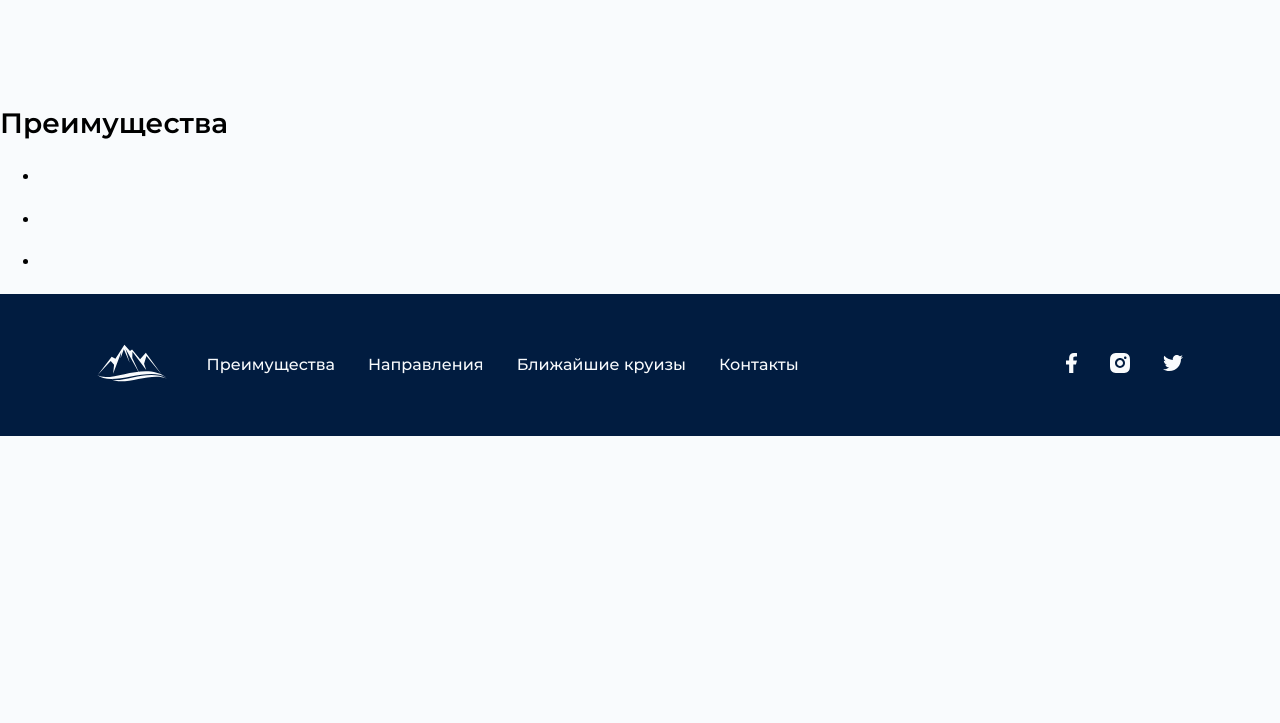
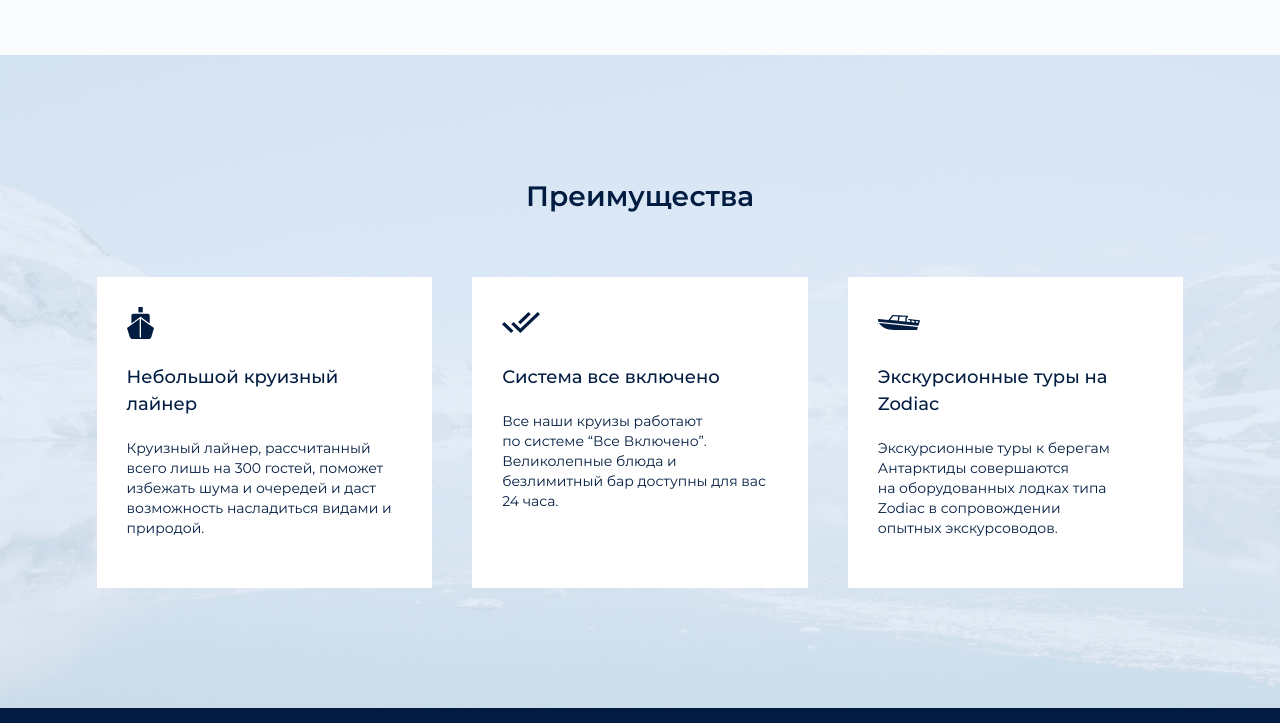
Before and after one commit to Tokovchuk/Antarctica, a website: page source/index.html in a window 1280 px wide. Shown: the part 1037-1760 px from the top of the page. Before the commit the page ends 1473 px from the top, so only its background shows below. Drawn offline with nearby package versions, Linux system fonts and the light colour scheme; files that its build step writes are made by us from their sources; files whose address does not match are found by name.

Commit message:
добавяет блок примуществ на сайт

```diff
--- a/source/index.html
+++ b/source/index.html
@@ -59,21 +59,29 @@
         </div>
       </section>
       <section class="features">
+        <div class="container">
           <h2 class="features__title title">Преимущества</h2>
           <ul class="features__list">
-          <li class="features__item card">
-            <h3 class="card__title"></h3>
-            <p class="card__text"></p>
+            <li class="features__item card card--ship">
+              <h3 class="card__title">Небольшой круизный лайнер</h3>
+              <p class="card__text">Круизный лайнер, рассчитанный всего лишь на 300 гостей, поможет избежать шума и очередей и
+                даст возможность насладиться видами и природой.
+              </p>
             </li>
-          <li class="features__item card">
-            <h3 class="card__title"></h3>
-            <p class="card__text"></p>
+            <li class="features__item card card--doubletick">
+              <h3 class="card__title">Система все включено</h3>
+              <p class="card__text">Все наши круизы работают<br>по системе “Все Включено”. Великолепные блюда и безлимитный бар
+                доступны для вас 24 часа.
+              </p>
             </li>
-          <li class="features__item card">
-            <h3 class="card__title"></h3>
-            <p class="card__text"></p>
+            <li class="features__item card card--boat">
+              <h3 class="card__title">Экскурсионные туры на Zodiac</h3>
+              <p class="card__text">Экскурсионные туры к берегам Антарктиды совершаются<br>
+                на оборудованных лодках типа<br>Zodiac в сопровождении<br>опытных экскурсоводов.
+              </p>
             </li>
           </ul>
+        </div>
       </section>
     </main>
 
--- /dev/null
+++ b/source/sass/blocks/card.scss
@@ -0,0 +1,91 @@
+.card {
+  padding-top: 87px;
+  padding-left: 30px;
+  padding-right: 30px;
+  padding-bottom: 50px;
+  position: relative;
+  color: $dark;
+  background-color: #ffffff;
+
+  &--ship::before {
+    content: "";
+    width: 27px;
+    height: 32px;
+    background-image: url("../../img/icon_ship.svg");
+    background-size: cover;
+    position: absolute;
+    top: 30px;
+    left: 30px;
+  }
+
+  &--doubletick::before {
+    content: "";
+    width: 38px;
+    height: 21px;
+    background-image: url("../../img/icon_doubletick.svg");
+    background-size: cover;
+    position: absolute;
+    top: 35px;
+    left: 30px;
+  }
+
+  &--boat::before {
+    content: "";
+    width: 42px;
+    height: 15px;
+    background-image: url("../../img/icon_boat.svg");
+    background-size: cover;
+    position: absolute;
+    top: 38px;
+    left: 30px;
+  }
+}
+
+.card__title {
+  margin: 0;
+  margin-bottom: 20px;
+  font-size: 18px;
+  font-weight: 500;
+  line-height: 27px;
+}
+
+.card__text {
+  margin: 0;
+  font-size: 14px;
+  font-weight: 400;
+  line-height: 20px;
+}
+
+@media (max-width: $tablet-max) {
+  .card {
+    padding-top: 76px;
+    padding-left: 20px;
+    padding-right: 16px;
+    padding-bottom: 25px;
+
+    &--ship::before {
+      width: 21px;
+      height: 26px;
+      top: 25px;
+      left: 20px;
+    }
+
+    &--doubletick::before {
+      width: 33px;
+      height: 19px;
+      top: 29px;
+      left: 20px;
+    }
+
+    &--boat::before {
+      width: 38px;
+      height: 13px;
+      top: 32px;
+      left: 20px;
+    }
+  }
+
+  .card__title {
+    line-height: 25px;
+  }
+}
--- a/source/sass/blocks/container.scss
+++ b/source/sass/blocks/container.scss
@@ -1,5 +1,7 @@
 .container {
   margin: 0 auto;
+  padding-top: 120px;
+  padding-bottom: 120px;
   max-width: 1160px;
   width: 84.92%;
 
@@ -7,11 +9,15 @@
     width: auto;
     margin-left: 45px;
     margin-right: 45px;
+    padding-top: 100px;
+    padding-bottom: 100px;
   }
 
   @media (max-width: $mobile-max) {
     margin-left: 15px;
     margin-right: 15px;
+    padding-top: 65px;
+    padding-bottom: 65px;
 
     &--nojs {
       margin: 0;
--- /dev/null
+++ b/source/sass/blocks/features.scss
@@ -0,0 +1,53 @@
+.features {
+  background-color: #e3ecf6;
+  background-image: url("../../img/bg-features-desktop.png");
+  background-repeat: no-repeat;
+  background-size: cover;
+  background-position: center center;
+}
+
+.features__title {
+  margin: 0;
+  margin-bottom: 60px;
+  text-align: center;
+}
+
+.features__list {
+  @include clearlist;
+  display: flex;
+  justify-content: space-between;
+}
+
+.features__item {
+  flex-basis: 33%;
+  margin-right: 40px;
+
+  &:last-child {
+    margin-right: 0;
+  }
+}
+
+@media (max-width: $tablet-max) {
+  .features__item {
+    margin-right: 30px;
+
+    &:last-child {
+      margin-right: 0;
+    }
+  }
+}
+
+@media (max-width: $mobile-max) {
+  .features__list {
+    flex-direction: column;
+  }
+
+  .features__item {
+    margin-right: 0;
+    margin-bottom: 30px;
+
+    &:last-child {
+      margin-bottom: 0;
+    }
+  }
+}
--- a/source/sass/blocks/header.scss
+++ b/source/sass/blocks/header.scss
@@ -6,6 +6,11 @@
   background-image: url("../../img/bg-header-desktop.png");
   background-repeat: no-repeat;
   background-position-x: center;
+}
+
+.header .container {
+  padding-top: 0;
+  padding-bottom: 0;
 }
 
 .header__menu {
--- a/source/sass/blocks/promo.scss
+++ b/source/sass/blocks/promo.scss
@@ -1,6 +1,4 @@
 .promo {
-  padding-top: 120px;
-  padding-bottom: 120px;
   display: flex;
   align-items: center;
 }
@@ -20,11 +18,12 @@
   font-size: 16px;
   font-weight: 400;
   line-height: 24px;
+  color: $dark;
 }
 
 .promo__wrapper {
   position: relative;
-  min-width: 560px;
+  flex-basis: 50%;
 }
 
 .promo__photo {
@@ -34,12 +33,12 @@
   transform: translateY(-50%);
   width: 560px;
   height: 301px;
+  object-fit: cover;
+  object-position: left;
 }
 
 @media (max-width: $tablet-max) {
   .promo {
-    padding-top: 100px;
-    padding-bottom: 100px;
     align-items: start;
   }
 
@@ -60,22 +59,19 @@
     transform: none;
     width: 324px;
     height: 264px;
-    object-fit: cover;
     object-position: -50px;
   }
 }
 
 @media (max-width: $mobile-max) {
   .promo {
-    padding-top: 65px;
-    padding-bottom: 65px;
     flex-direction: column;
   }
 
   .promo__wrapper {
     width: 290px;
     min-width: 290px;
-    height: 186px;
+    min-height: 186px;
     align-self: center;
   }
 
--- a/source/sass/blocks/title.scss
+++ b/source/sass/blocks/title.scss
@@ -2,6 +2,7 @@
   font-size: 28px;
   font-weight: 600;
   line-height: 42px;
+  color: $dark;
 }
 
 @media (max-width: $tablet-max) {
--- a/source/sass/style.scss
+++ b/source/sass/style.scss
@@ -9,6 +9,8 @@
 @import "blocks/nav.scss";
 @import "blocks/promo.scss";
 @import "blocks/title.scss";
+@import "blocks/features.scss";
+@import "blocks/card.scss";
 @import "blocks/footer.scss";
 @import "blocks/social.scss";
 @import "blocks/visually-hidden.scss";
```
Also changed, not shown: build/css/style.min.css, build/index.html, 1 other file. Lines whose indentation alone changed are shown as unchanged.
